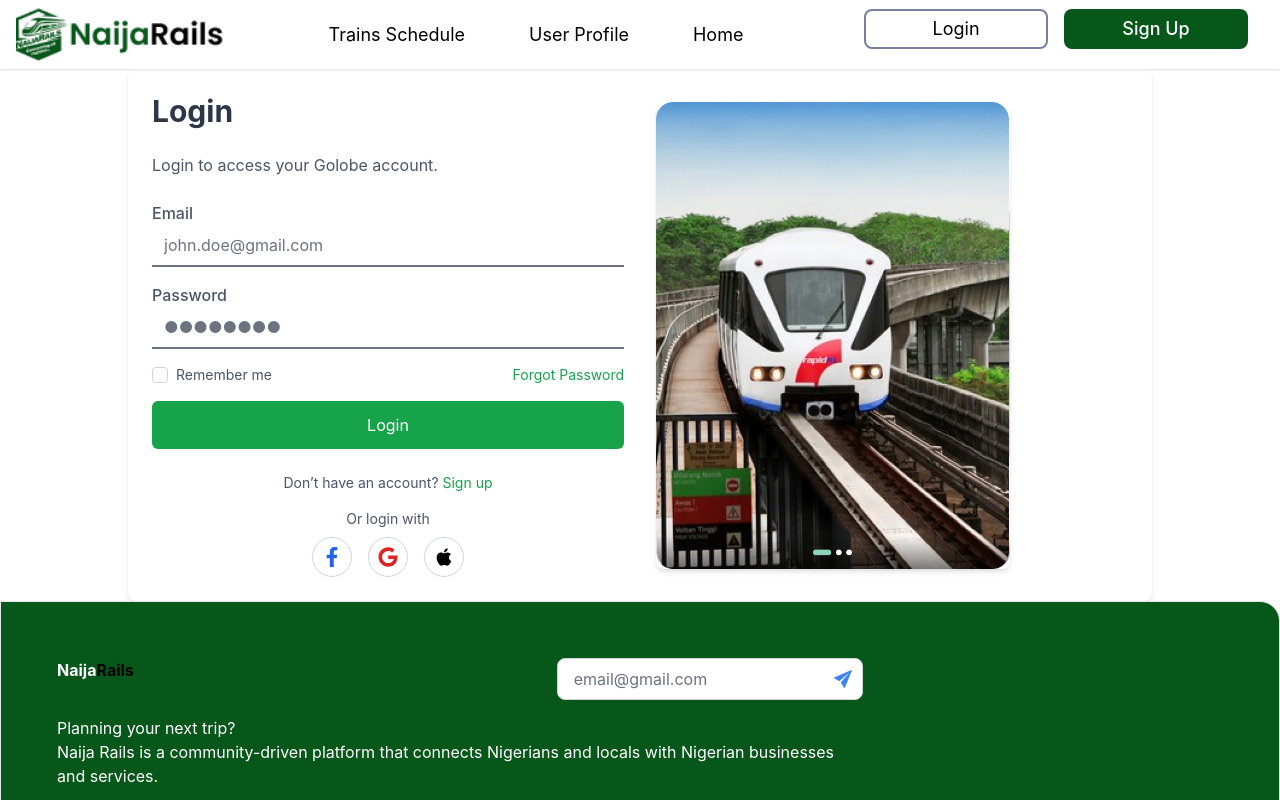
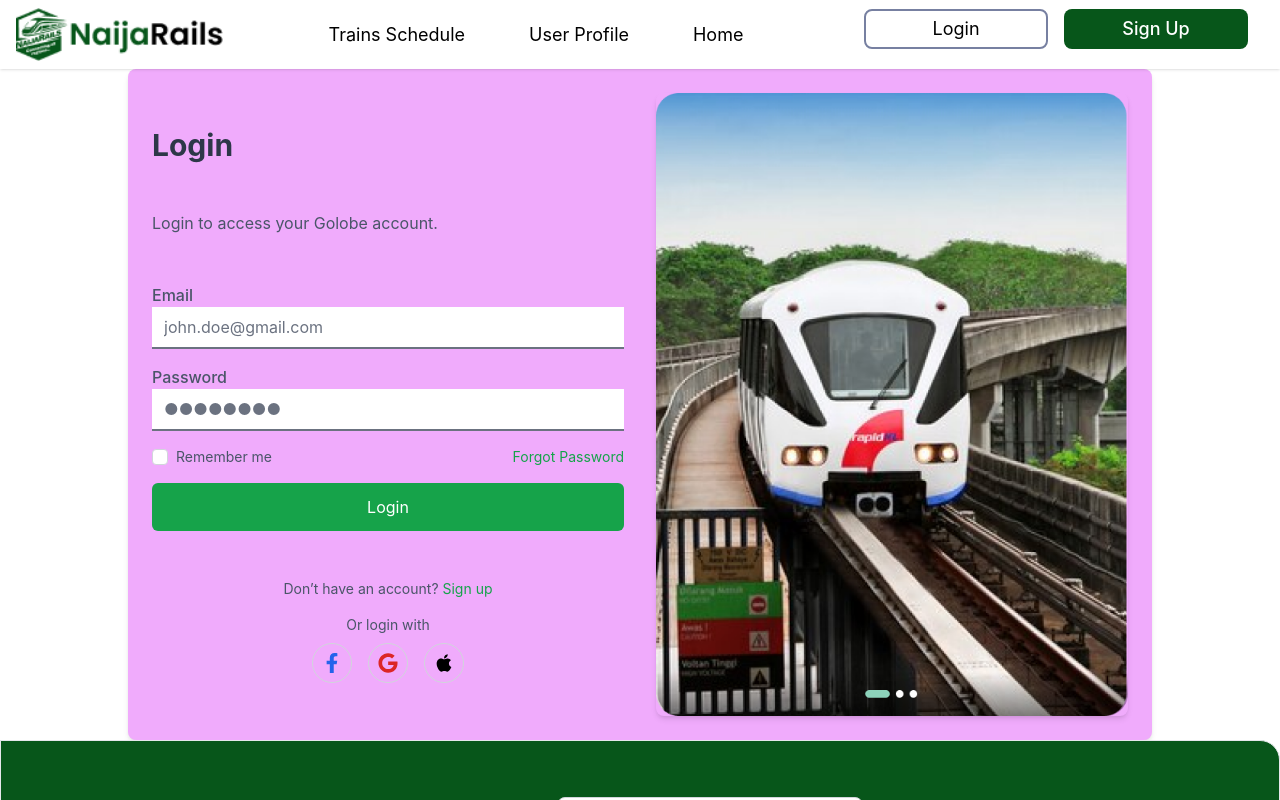
Before and after one commit to Ernestoo2/RaiilwayTransport, a React (Create React App) app: page /login in a window 1280 px wide. Shown: the top 800 px of the page. Built offline with nearby package versions, Linux system fonts and the light colour scheme.

Commit message:
Corrected tailwind errors

```diff
--- a/src/pages/Login/Login.tsx
+++ b/src/pages/Login/Login.tsx
@@ -24,9 +24,9 @@ const Login: React.FC = () => {
   };
 
   return (
-    <div className="flex flex-col md:flex-row items-center justify-between max-w-5xl w-full mx-auto p-6 rounded-lg shadow-md  ">
+    <div className="flex flex-col bg-fuchsia-300 md:flex-row items-center justify-between max-w-5xl w-full h-auto mx-auto p-6 rounded-lg shadow-md  ">
       {/* Left Side: Form */}
-      <div className="md:w-1/2 space-y-6">
+      <div className="md:w-1/2 space-y-12 h-auto">
         <h1 className="text-3xl font-bold text-[#2D3748]">Login</h1>
         <p className="text-[#4A5568]">Login to access your Golobe account.</p>
 
@@ -134,10 +134,10 @@ const Login: React.FC = () => {
       </div>
 
       {/* Right Side: Image */}
-      <div className="mt-6 md:mt-0 md:ml-8 md:w-1/2">
-        <div className="w-3/4 h-64 bg-gray-300 rounded-lg flex items-center justify-center">
+      <div className="mt-4 w-full h-auto   mx-auto  md:mt-0 md:ml-8 md:w-1/2">
+        <div className="w-full h-auto  rounded-lg flex items-center justify-center">
           <img src="/Assets/Loginpic.png"
-          className="rounded-lg shadow-md"
+          className="w-2/3 md:w-full h-auto rounded-lg shadow-md"
           alt="" />
         </div>
       </div>
--- a/src/pages/UserSections/Account.tsx
+++ b/src/pages/UserSections/Account.tsx
@@ -8,14 +8,14 @@ const Account: React.FC<AccountProps> = ({ user }) => {
   return (
     <div>
       <h2 className="mb-4 text-lg font-bold">Account</h2>
-      <div className="grid grid-cols-3 gap-4">
+      <div className="grid grid-cols-3 w-full  gap-4">
         {Object.entries(user).map(([key, value]) => (
           <div key={key}>
             <p className="font-bold">{key.charAt(0).toUpperCase() + key.slice(1)}</p>
-            <p>{value}</p>
+            <p className="flex-wrap  text-base break-all h-auto w-full">{value}</p>
           </div>
         ))}
-        <button className="col-start-3 px-4 py-2 text-white bg-green-500 rounded">Change</button>
+        <button className="col-start-3 px-2 py-1 text-white bg-green-500 rounded">Change</button>
       </div>
     </div>
   );
```
